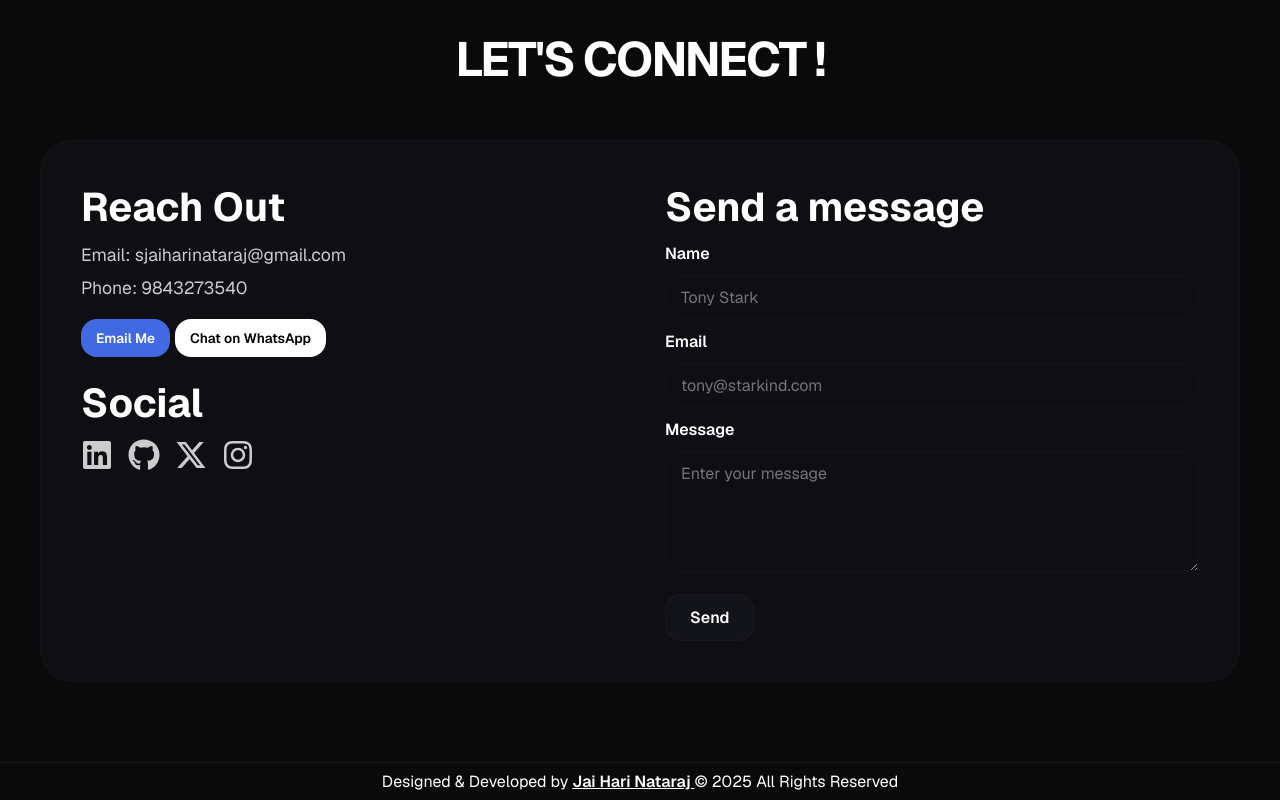
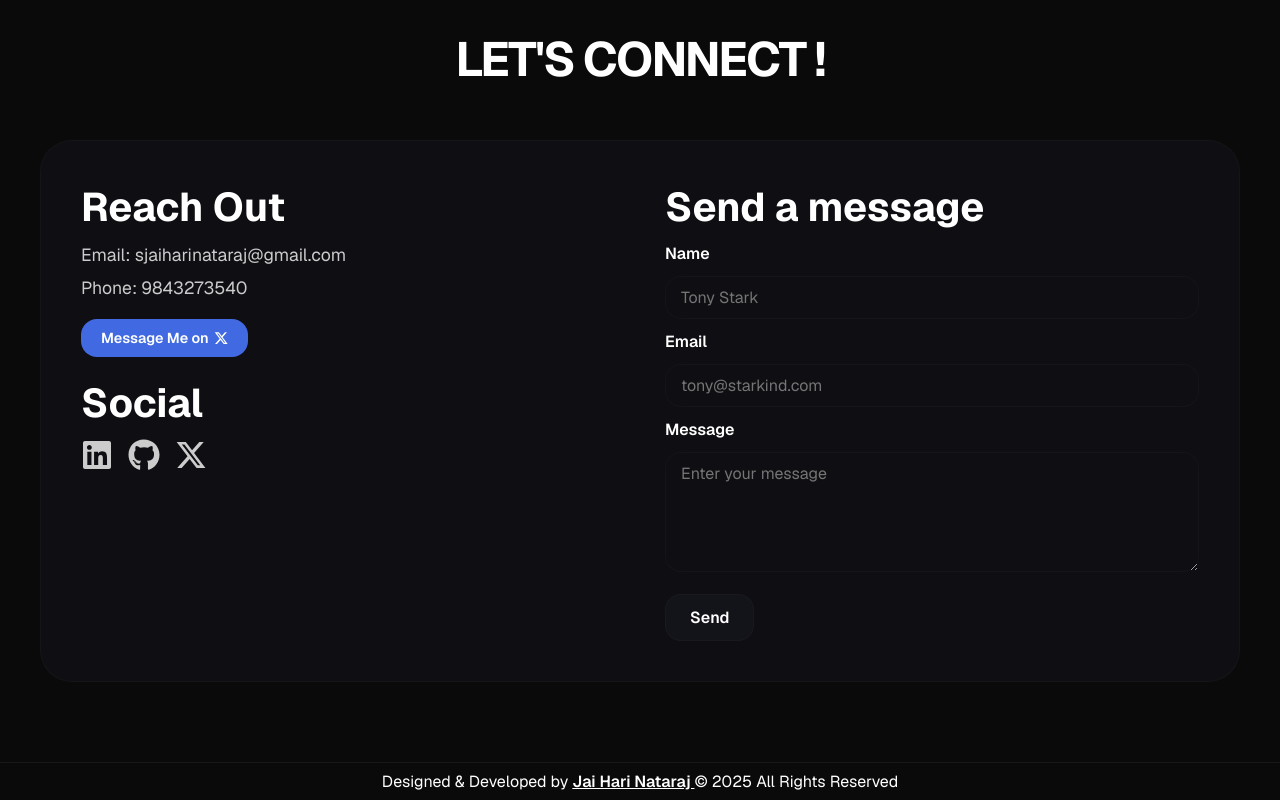
Before and after one commit to ijaihari/portfolio, a React (Vite) app: page / in a window 1280 px wide. Shown: the part 6036-6836 px from the top of the page. Built offline with nearby package versions, Linux system fonts and the light colour scheme; a web font is replaced by a local one.

Commit message:
updated x link

```diff
--- a/src/pages/Contact.jsx
+++ b/src/pages/Contact.jsx
@@ -16,13 +16,16 @@ function Contact() {
                         </a>
                         <p>Phone: 9843273540</p>
                         <div className='contact-btn'>
-                            <a href="https://mail.google.com/mail/?view=cm&fs=1&to=sjaiharinataraj@gmail.com" target='_blank'>
-                                <button className='em-send'>Email Me</button>
-                            </a>
-                            <a href="https://api.whatsapp.com/send/?phone=919843273540&text&type=phone_number&app_absent=0" target='_blank'>
-                                <button className='wa-send'>Chat on WhatsApp</button>
+                            <a
+                                href="https://twitter.com/messages/compose?recipient_id=1477817555188211712"
+                                target="_blank"
+                                rel="noopener noreferrer"
+                            >
+                                <button className="x-send">Message Me on <FaXTwitter /></button>
                             </a>
                         </div>
+
+
                     </section>
                     <section className="social-wrapper">
                         <h3>Social</h3>
@@ -30,7 +33,6 @@ function Contact() {
                             <a href="https://www.linkedin.com/in/ijaihari/" target="_blank" rel="noopener noreferrer"><FaLinkedin /></a>
                             <a href="https://github.com/ijaihari" target="_blank" rel="noopener noreferrer"><FaGithub /></a>
                             <a href="https://x.com/ijaihari" target="_blank" rel="noopener noreferrer"><FaXTwitter /></a>
-                            <a href="https://www.instagram.com/ijaihari" target="_blank" rel="noopener noreferrer"><FaInstagram /></a>
                         </section>
                     </section>
 
--- a/src/styles/contact.scss
+++ b/src/styles/contact.scss
@@ -150,40 +150,32 @@
 .contact-btn {
   margin-top: 10px;
   width: fit-content;
-  display: flex;
-  gap: 5px;
 
-  .em-send {
+  .x-send {
     transition: all 0.3s ease;
+    color: white;
     background-color: royalblue;
 
     &:hover {
-      background-color: #2649b1;
+      background-color: #2a4fc0;
     }
   }
 
-  .wa-send {
-    color: black;
-    background-color: white;
-    transition: all 0.3s ease;
 
-    &:hover {
-      color: white;
-      background-color: #25D366;
-    }
-  }
 
   a {
     button {
       color: white;
       width: 100%;
       border: none;
-      font-size: .85rem;
+      font-size: .9rem;
       font-weight: 600;
-      padding: 10px 15px;
+      padding: 10px 20px;
       border-radius: 1rem;
 
-
+      display: flex;
+      align-items: center;
+      gap: 5px;
     }
   }
 }
```
